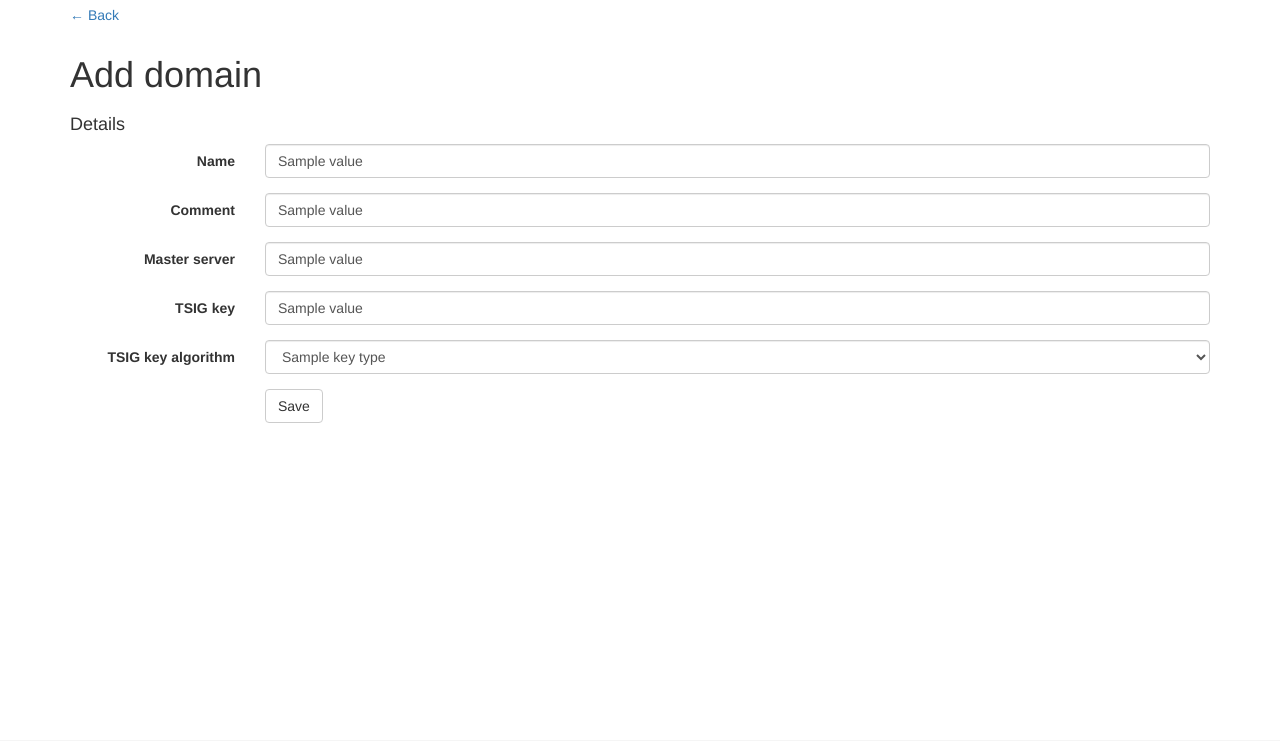
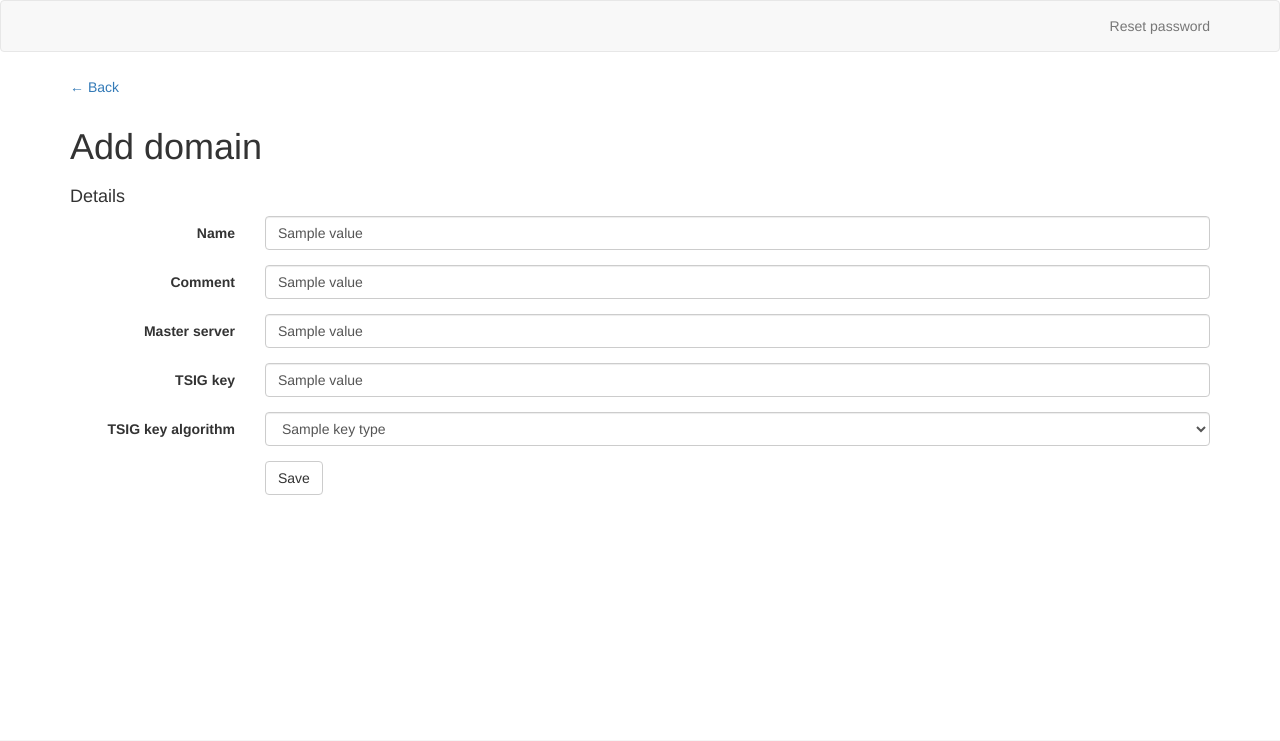
Before and after one commit to annttu/dns-manager, a Django app: template DNSManager/templates/manager/add_domain.html in a window 1280 px wide. Shown: the top 741 px of the page. Run offline with Django 3.2, Linux system fonts and the light colour scheme; the template is opened without the code that fills it: most values are stand-ins (such as "Sample title", 1, 10 or a date in 2020); some libraries are stand-ins or nearby versions.

Commit message:
password reset function

```diff
--- a/DNSManager/manager/settings.py
+++ b/DNSManager/manager/settings.py
@@ -37,6 +37,7 @@ INSTALLED_APPS = (
     'django.contrib.messages',
     'django.contrib.staticfiles',
     'manager',
+    'password_reset',
 )
 
 MIDDLEWARE_CLASSES = (
--- a/DNSManager/manager/urls.py
+++ b/DNSManager/manager/urls.py
@@ -32,4 +32,5 @@ urlpatterns = patterns('',
     url(r'^dyndns/add/(?P<name>[a-zA-Z0-9\.\-]+)$', "manager.views.add_dyndns", name="add_dyndns"),
     url(r'^api/update/(?P<secret>[a-zA-Z0-9]+)$', 'manager.views.update', name="api_update"),
     url(r'^admin/', include(admin.site.urls)),
+    url(r'^user/reset_password/', include('password_reset.urls')),
 )
--- a/DNSManager/templates/base.html
+++ b/DNSManager/templates/base.html
@@ -18,6 +18,16 @@
         <ul class="nav navbar-nav navbar-right">
         <li><a href="{% url "change_password" %}">Change password</a></li>
         <li><a href="{% url "logout" %}">Logout</a></li>
+      </ul>
+     </div>
+    </div>
+</nav>
+{% else %}
+<nav class="navbar navbar-default">
+   <div class="collapse navbar-collapse" id="bs-example-navbar-collapse-1">
+    <div class="container">
+        <ul class="nav navbar-nav navbar-right">
+        <li><a href="{% url "password_reset_recover" %}">Reset password</a></li>
       </ul>
      </div>
     </div>
--- a/requirements.txt
+++ b/requirements.txt
@@ -1,3 +1,4 @@
 Django==1.7.5
 dnspython3==1.12.0
 psycopg2==2.6
+django-password-reset==0.8.1
```
